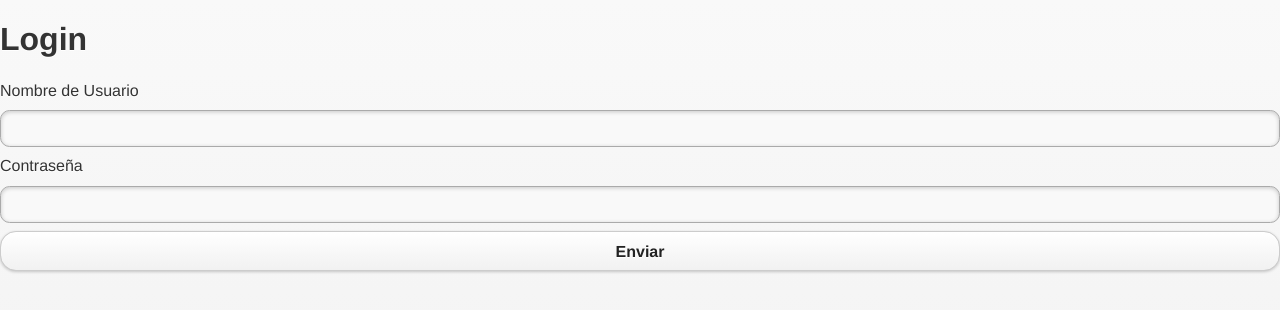
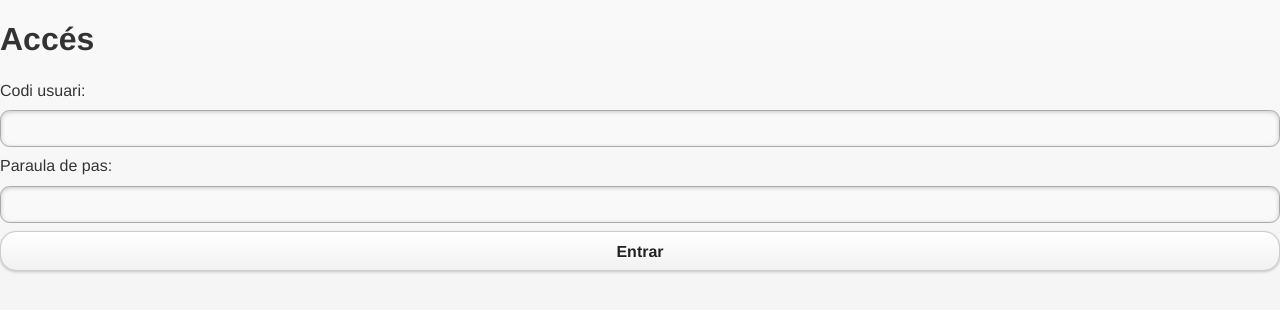
Before and after one commit to Science-o-matic/medjellydata-mobile-app, a plain HTML site: page index.html in a window 1280 px wide. Drawn offline with Linux system fonts and the light colour scheme.

Commit message:
Texts in Catalan

```diff
--- a/index.html
+++ b/index.html
@@ -3,29 +3,22 @@
   <head>
     <meta http-equiv="Content-Type" content="text/html; charset=utf-8">
 
-    <title>Acceso</title>
+    <title>Entrada manual de ades</title>
 
     <link rel="stylesheet" href="css/jquery.mobile-1.3.1.min.css" />
     <script src="js/jquery-1.9.1.min.js"></script>
     <script src="js/jquery.mobile-1.3.1.min.js"></script>
     <script src="js/main.js"></script>
 
-    <!-- NOTES
-    show login form
-    on submit, get auth token
-    window open django site form with auth_token  <- formulario con jquery mobile
-    -->
-
-
   </head>
   <body>
-    <h1>Login</h1>
+    <h1>Accés</h1>
     <form id="login" action="http://test.backend.medjellydata.com/token/new.json" method="POST" Content-type="multipart/form-data">
-      <label for="username">Nombre de Usuario</label>
+      <label for="username">Codi usuari:</label>
       <input type="text" id="username" name="username"/>
-      <label for="username">Contraseña</label>
+      <label for="username">Paraula de pas:</label>
       <input type="password" id="password" name="password"/>
-      <input type="submit" value="Enviar"/>
+      <input type="submit" value="Entrar"/>
     </form>
   </body>
 </html>
```
